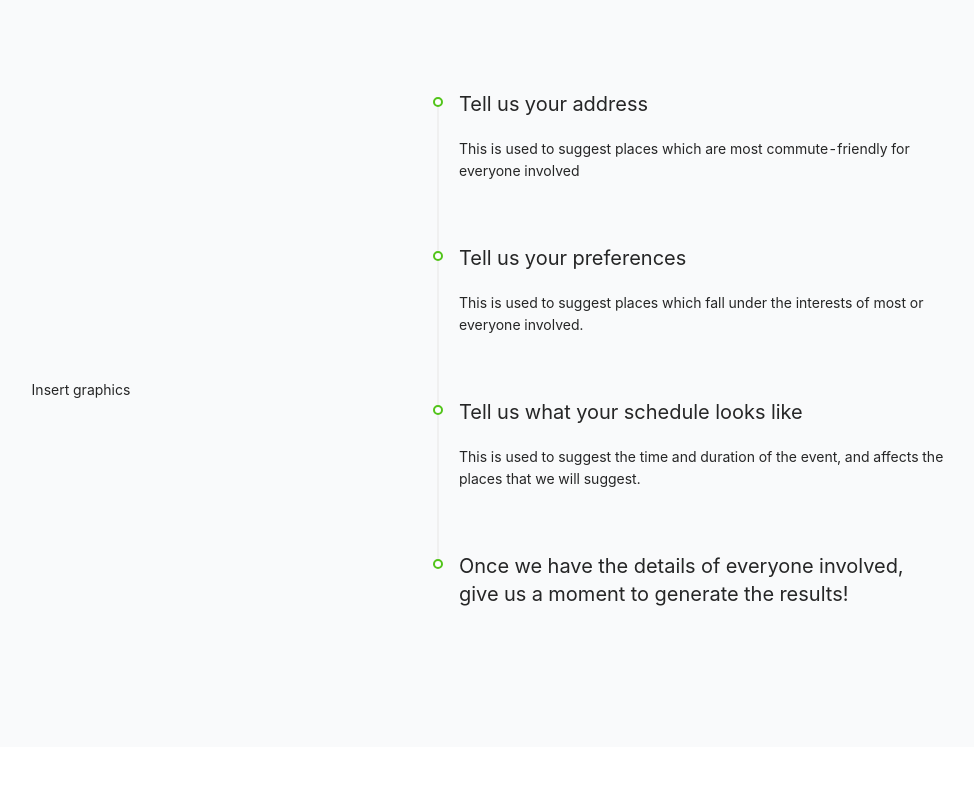
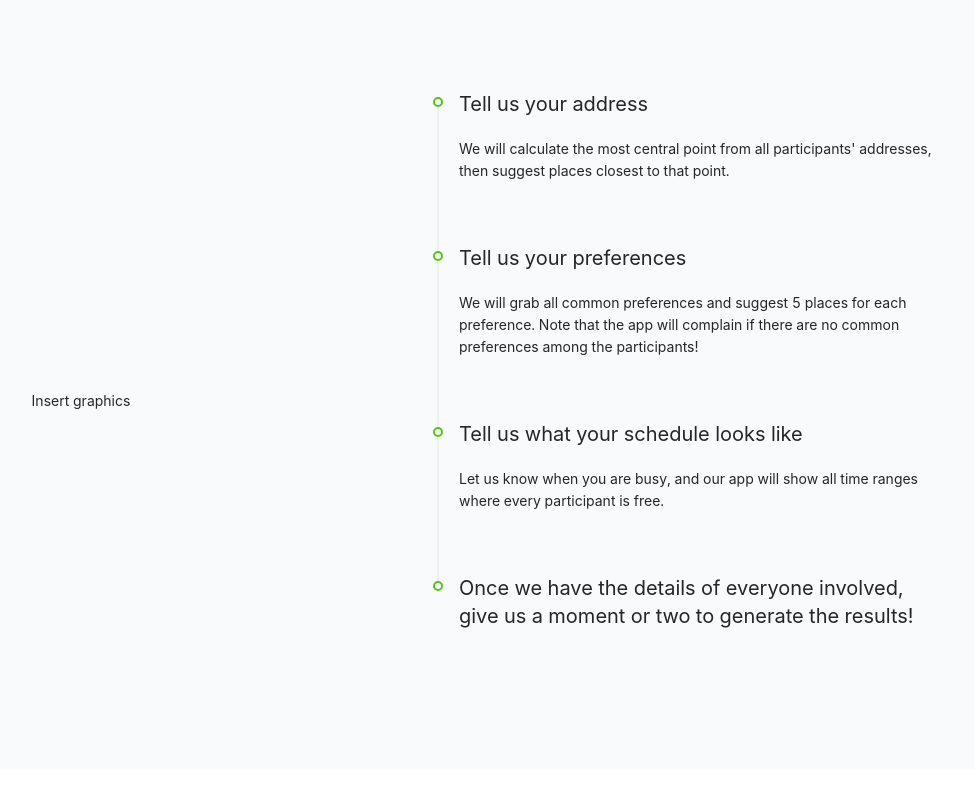
Before and after one commit to wesleylcf/hangout, a Next.js app in the folder sc2006-web/: page /home in a window 1280 px wide. Shown: the part 960-1760 px from the top of the page, without its empty margins (271-1245 px from the left). Built offline with nearby package versions, Linux system fonts and the light colour scheme; no server answers.

Commit message:
(feat): Update demo page copy, scroll to event result when generated

```diff
--- a/sc2006-web/containers/home/DemoApp.tsx
+++ b/sc2006-web/containers/home/DemoApp.tsx
@@ -1,45 +1,66 @@
-import React, { useContext, useState } from 'react';
+import React, { useContext, useState, useRef } from 'react';
 import { Form } from 'antd';
 import { CreateEventForm } from '../event/CreateEventForm';
 import { CreateEventReq, DbEventResultRes } from '../../types';
 import { eventService } from '../../services';
 import { useNotification } from '../../hooks';
 import { EventResultCard } from '../event/EventResultCard';
-import { PageContext } from '../../contexts';
 
 export const DemoApp = () => {
 	const notification = useNotification();
-	const { setLoading } = useContext(PageContext);
+	const eventResultRef = useRef<HTMLDivElement>(null);
 	const [form] = Form.useForm<CreateEventReq>();
 	const [eventResult, setEventResult] = useState<DbEventResultRes>();
 	const initialFormValues: CreateEventReq = {
 		name: 'This is a demo, some features may be limited.',
 		participants: [],
 	};
-	const onSubmit = async (form: CreateEventReq) => {
-		console.log(form);
+	const onSubmit = async (formValues: CreateEventReq) => {
+		console.log(formValues);
+		let hasError = false;
+
 		try {
-			const result = await eventService.generateEventResult(form);
+			const result = await eventService.generateEventResult(formValues);
 			setEventResult(result);
 		} catch (e) {
+			hasError = true;
 			if ('title' in e) {
 				notification.apiError(e);
 			} else {
 				notification.error(e.message, 'Could not generate a result');
 			}
 		}
+
+		if (!hasError) {
+			window.scrollTo({
+				top: eventResultRef.current?.offsetTop,
+				behavior: 'smooth',
+			});
+		}
 	};
 
 	return (
-		<div className="w-10/12 space-y-16">
+		<>
+			<div className="flex flex-row justify-center w-full min-h-screen space-y-16">
+				<div className="w-10/12 h-fit">
 					<CreateEventForm
 						limitFeatures
 						form={form}
 						onSubmitHandler={onSubmit}
 						initialValues={initialFormValues}
 					/>
-			<h1 className="m-0 text-2xl">Event Result</h1>
-			{eventResult && <EventResultCard eventResult={eventResult} />}
 				</div>
+			</div>
+
+			<div ref={eventResultRef} />
+			{eventResult && (
+				<div className="w-full min-h-screen flex flex-col items-center bg-slate-50">
+					<div className="w-10/12 space-y-16">
+						<h1 className="mt-4 text-2xl text-center">Event Result</h1>
+						<EventResultCard eventResult={eventResult} />
+					</div>
+				</div>
+			)}
+		</>
 	);
 };
--- a/sc2006-web/containers/home/demo.tsx
+++ b/sc2006-web/containers/home/demo.tsx
@@ -34,28 +34,29 @@ export const Demo = () => {
 						<Timeline.Item color="green" style={{ paddingBottom: '3rem' }}>
 							<p className="text-xl">Tell us your address</p>
 							<p>
-								This is used to suggest places which are most commute-friendly
-								for everyone involved
+								We will calculate the most central point from all participants'
+								addresses, then suggest places closest to that point.
 							</p>
 						</Timeline.Item>
 						<Timeline.Item color="green" style={{ paddingBottom: '3rem' }}>
 							<p className="text-xl">Tell us your preferences</p>
 							<p>
-								This is used to suggest places which fall under the interests of
-								most or everyone involved.
+								We will grab all common preferences and suggest 5 places for
+								each preference. Note that the app will complain if there are no
+								common preferences among the participants!
 							</p>
 						</Timeline.Item>
 						<Timeline.Item color="green" style={{ paddingBottom: '3rem' }}>
 							<p className="text-xl">Tell us what your schedule looks like</p>
 							<p>
-								This is used to suggest the time and duration of the event, and
-								affects the places that we will suggest.
+								Let us know when you are busy, and our app will show all time
+								ranges where every participant is free.
 							</p>
 						</Timeline.Item>
 						<Timeline.Item color="green" style={{ paddingBottom: '3rem' }}>
 							<p className="text-xl">
 								Once we have the details of everyone involved, give us a moment
-								to generate the results!
+								or two to generate the results!
 							</p>
 						</Timeline.Item>
 					</Timeline>
```
Lines whose indentation alone changed are shown as unchanged.
